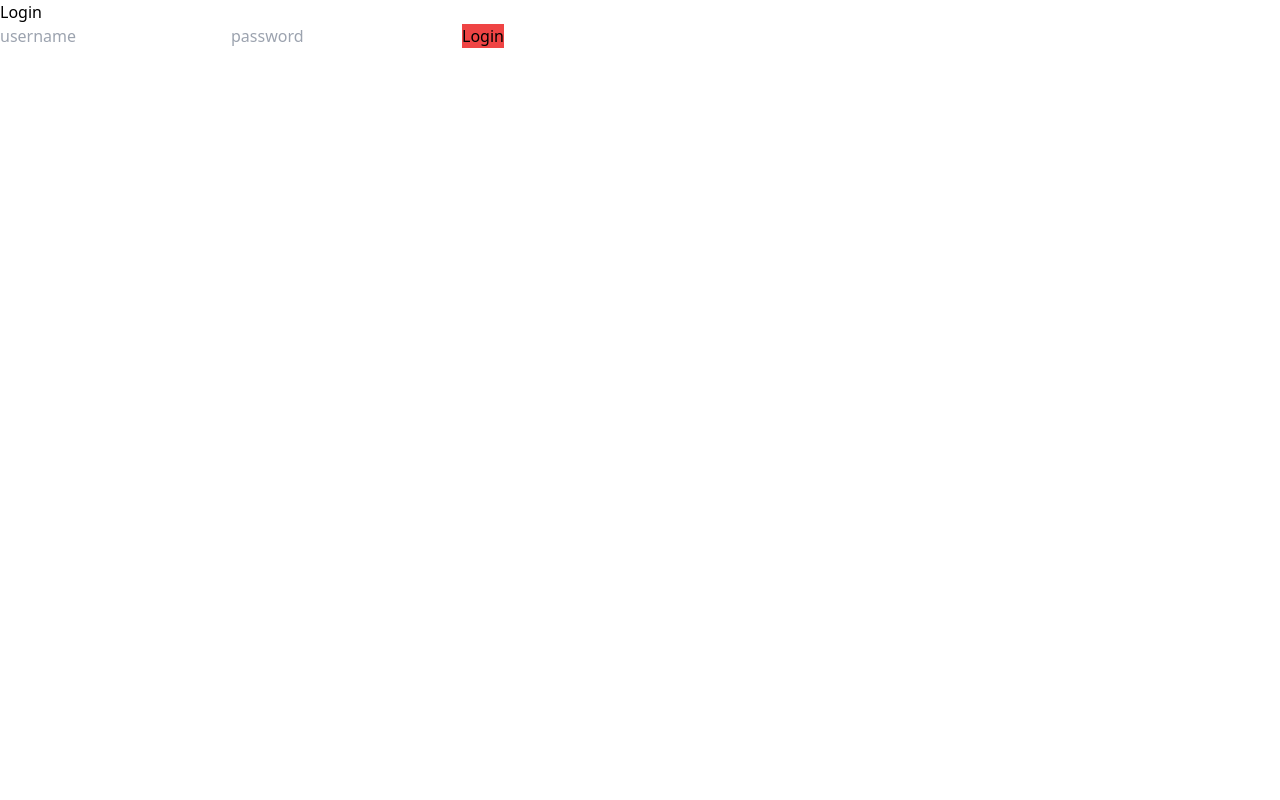
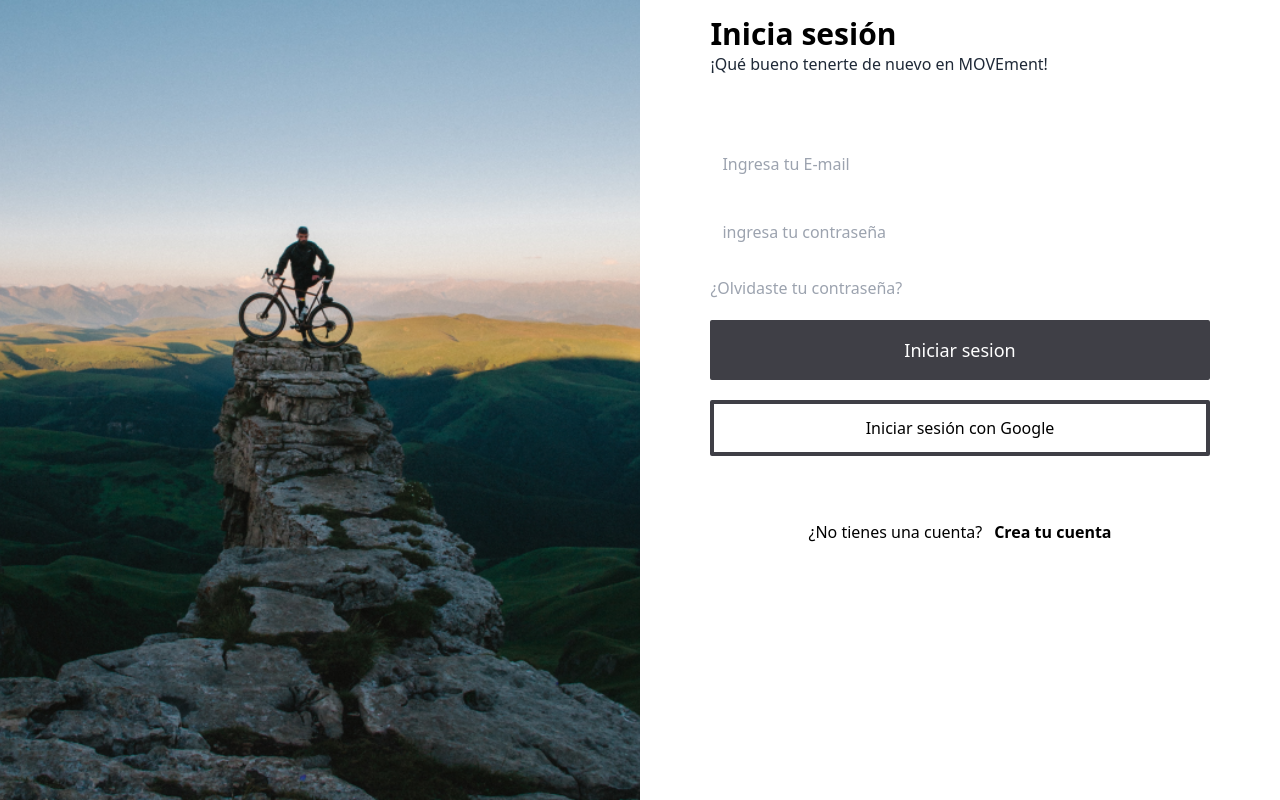
Before and after one commit to No-Country/c8-t-54-pern, a React (Vite) app in the folder client/: page /login in a window 1280 px wide. Built offline with nearby package versions, Linux system fonts and the light colour scheme.

Commit message:
functional component Login

```diff
--- a/client/src/app/state/authSlice.ts
+++ b/client/src/app/state/authSlice.ts
@@ -2,17 +2,21 @@ import { createSlice } from '@reduxjs/toolkit';
 import { UserInfo } from '../../models/userInfo';
 
 
-export const EmptyUserState: UserInfo = {
-  username: '',
+export const initialState: UserInfo = {
+  email:'',
   password: ''
 };
 
 
 export const authSlice = createSlice({
   name: 'auth',
-  initialState: EmptyUserState,
+  initialState: initialState,
   reducers: {
     login: (state,action) => {
+      const newState = action.payload
+      state.email = newState.email
+      state.password = newState.password
+
     }
 
   }
--- /dev/null
+++ b/client/src/components/FormLogin.tsx
@@ -0,0 +1,40 @@
+import { useDispatch } from "react-redux";
+import { login } from "../app/state/authSlice";
+import { UserInfo } from "../models/userInfo";
+
+type InputEvent = React.ChangeEvent<HTMLInputElement>;
+type FormEvent = React.ChangeEvent<HTMLFormElement>;
+
+interface IProps  {
+  input:UserInfo,
+  setInput:React.Dispatch<React.SetStateAction<UserInfo>>
+}
+
+const FormLogin: React.FC<IProps> = ({input,setInput}:IProps) => {
+    const dispatch = useDispatch();
+    const handleChange = (event:InputEvent) => {
+        setInput({
+          ...input,
+          [event.target.name]:event.target.value
+        })
+    }
+
+    const handleSubmit = (event: FormEvent) => {
+      event.preventDefault()
+      dispatch(login({
+        ...input
+      }))
+    }
+
+  return (
+    <form className="flex flex-col gap-5 relative  w-4/5" onSubmit={handleSubmit}>
+        <input type="email" name="email" placeholder="Ingresa tu E-mail" className="p-3" onChange={handleChange} value={input.email}/>
+        <input type="password" name="password" placeholder="ingresa tu contraseña" className="p-3" onChange={handleChange} value={input.password}/>
+        <p className='text-gray-400'>¿Olvidaste tu contraseña?</p>
+        <button className="bg-zinc-700 text-white p-3 rounded-sm text-lg hover:bg-white hover:text-black hover: border-4 border-zinc-700">Iniciar sesion</button>
+        <button className="rounded-sm border-4 border-zinc-700 p-3 hover:bg-zinc-700 hover:text-white cursor-pointer">Iniciar sesión con Google</button>
+  </form>
+  )
+}
+
+export default FormLogin
--- a/client/src/components/Login.tsx
+++ /dev/null
@@ -1,9 +0,0 @@
-import React from 'react'
-
-function Login() {
-  return (
-    <div>Login</div>
-  )
-}
-
-export default Login
--- a/client/src/models/userInfo.ts
+++ b/client/src/models/userInfo.ts
@@ -1,4 +1,4 @@
-export type UserInfo = {
-    username:string,
+export interface UserInfo  {
+    email:string,
     password:string
 }
--- a/client/src/pages/Login.tsx
+++ b/client/src/pages/Login.tsx
@@ -1,23 +1,34 @@
 import { useState } from "react";
+import { useDispatch } from "react-redux";
+import { login } from "../app/state/authSlice";
+import FormLogin from "../components/FormLogin";
 import { UserInfo } from "../models/userInfo";
 
+interface stateForm  {
+  user:UserInfo
+}
+
 function Login() {
-  const [user, setUsername] = useState<UserInfo>({
-    username:'',
-    password:''
+  const [input, setInput] = useState<stateForm['user']>({
+    email:"",
+    password: "",
   });
-  return <div>
-    Login
-    <div className="flex">
-<form action="" onSubmit={()=>{}}>
-    <input placeholder="username" type="text" name="username" />
-    <input placeholder="password" type="password" name="password" />
-
-    <button className="bg-red-500">Login</button>
-</form>
-    </div>
-
-  </div>;
+  return (
+    <main className="flex h-screen">
+      <div className="w-2/4 h-full bg-hero-login bg-no-repeat bg-cover bg-center flex justify-center items-center"></div>
+      <div className="w-2/4 h-full items-center p-2 flex gap-16 flex-col">
+        <div className="w-4/5 mt-2">
+          <h2 className="text-3xl font-bold">Inicia sesión</h2>
+          <p className="text-gray-800">¡Qué bueno tenerte de nuevo en MOVEment!</p>
+        </div>
+          <FormLogin input={input} setInput={setInput}/>
+        <div className="flex gap-3">
+          <p>¿No tienes una cuenta?</p>
+          <p className="font-semibold">Crea tu cuenta</p>
+        </div>
+      </div>
+    </main>
+  );
 }
 
 export default Login;
--- a/client/tailwind.config.cjs
+++ b/client/tailwind.config.cjs
@@ -4,7 +4,12 @@ module.exports = {
     "./src/**/*.{js,jsx,ts,tsx}"
   ],
   theme: {
-    extend: {},
+    extend: {
+      backgroundImage:{
+        'hero-login': "url('./src/assets/dmitrii-vaccinium-ByUAo3RpA6c-unsplash 1.png')"
+
+      }
+    },
   },
   plugins: [],
 }
```
Also changed, not shown: client/src/app/store.ts (line endings or trailing spaces), client/src/assets/dmitrii-vaccinium-ByUAo3RpA6c-unsplash 1.png (added).
